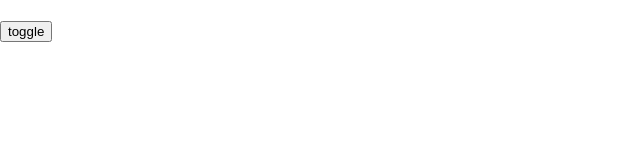
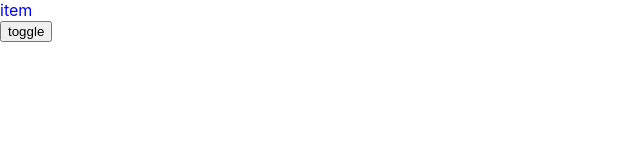
Before and after one commit to dlwsdqdws/REACT-APP, a React (Create React App) app: page / in a window 1280 px wide. Both pictures are taken after a click on the button "toggle". Shown: the top 160 px of the page, without its empty margins (0-640 px from the left). Built offline with nearby package versions, Linux system fonts and the light colour scheme.

Commit message:
react-transition-group

```diff
--- a/package.json
+++ b/package.json
@@ -10,6 +10,7 @@
     "react": "^17.0.2",
     "react-dom": "^17.0.2",
     "react-scripts": "5.0.0",
+    "react-transition-group": "^4.4.2",
     "web-vitals": "^2.1.2"
   },
   "scripts": {
--- a/src/App.css
+++ b/src/App.css
@@ -1,37 +1,25 @@
-.show {
-  animation: show-item 2s ease-in forwards;
+.fade-enter, .fade-appear {
+  opacity: 0;
 }
 
-.hide {
-  animation: hide-item 2s ease-in forwards;
+.fade-enter-active, .fade-appear-active {
+  opacity: 1;
+  transition: opacity 1s ease-in;
 }
 
-@keyframes hide-item {
-  0% {
-    opacity: 1;
-    color: red;
-  }
-  50% {
-    opacity: 0.5;
-    color: green;
-  }
-  100% {
-    opacity: 0;
-    color: blueviolet;
-  }
+.fade-enter-done {
+  opacity: 1;
 }
 
-@keyframes show-item {
-  0% {
-    opacity: 0;
-    color: red;
-  }
-  50% {
-    opacity: 0.5;
-    color: green;
-  }
-  100% {
-    opacity: 1;
-    color: blueviolet;
-  }
+.fade-exit {
+  opacity: 1;
 }
+
+.fade-exit-active {
+  opacity: 0;
+  transition: opacity 1s ease-in;
+}
+
+.fade-exit-done {
+  opacity: 0;
+}
--- a/src/App.js
+++ b/src/App.js
@@ -1,27 +1,47 @@
 import React, {Component, Fragment} from 'react';
+import { CSSTransition , TransitionGroup} from 'react-transition-group';
 import './App.css';
 
 class App extends Component {
   constructor(props) {
     super(props);
     this.state = {
-      show : true
+      list : []
     }
-    this.handleToggle = this.handleToggle.bind(this);
+    this.handleAddItem = this.handleAddItem.bind(this);
   }
 
   render() {
     return (
       <Fragment>
-        <div className = {this.state.show? 'show' : 'hide'}>Hello</div>
-        <button onClick = {this.handleToggle}>toggle</button>
+        <TransitionGroup>
+        {
+          this.state.list.map((item, index) => {
+            return (
+              <CSSTransition
+                timeout = {1000}
+                classNames = 'fade'
+                unmountOnExit
+                onEntered = {(el) => {el.style.color = 'blue'}}
+                appear = {true}
+                key = {index}
+              >
+                <div>{item}</div>
+              </CSSTransition>
+            )
+          })
+        }
+        </TransitionGroup>
+        <button onClick = {this.handleAddItem}>toggle</button>
       </Fragment>
     )
   }
 
-  handleToggle() {
-    this.setState({
-      show : this.state.show? false : true
+  handleAddItem() {
+    this.setState((prevState) => {
+      return {
+        list : [...prevState.list, 'item']
+      }
     })
   }
 }
```
Also changed, not shown: 1 other file (tests, documents, lock files or other folders).
